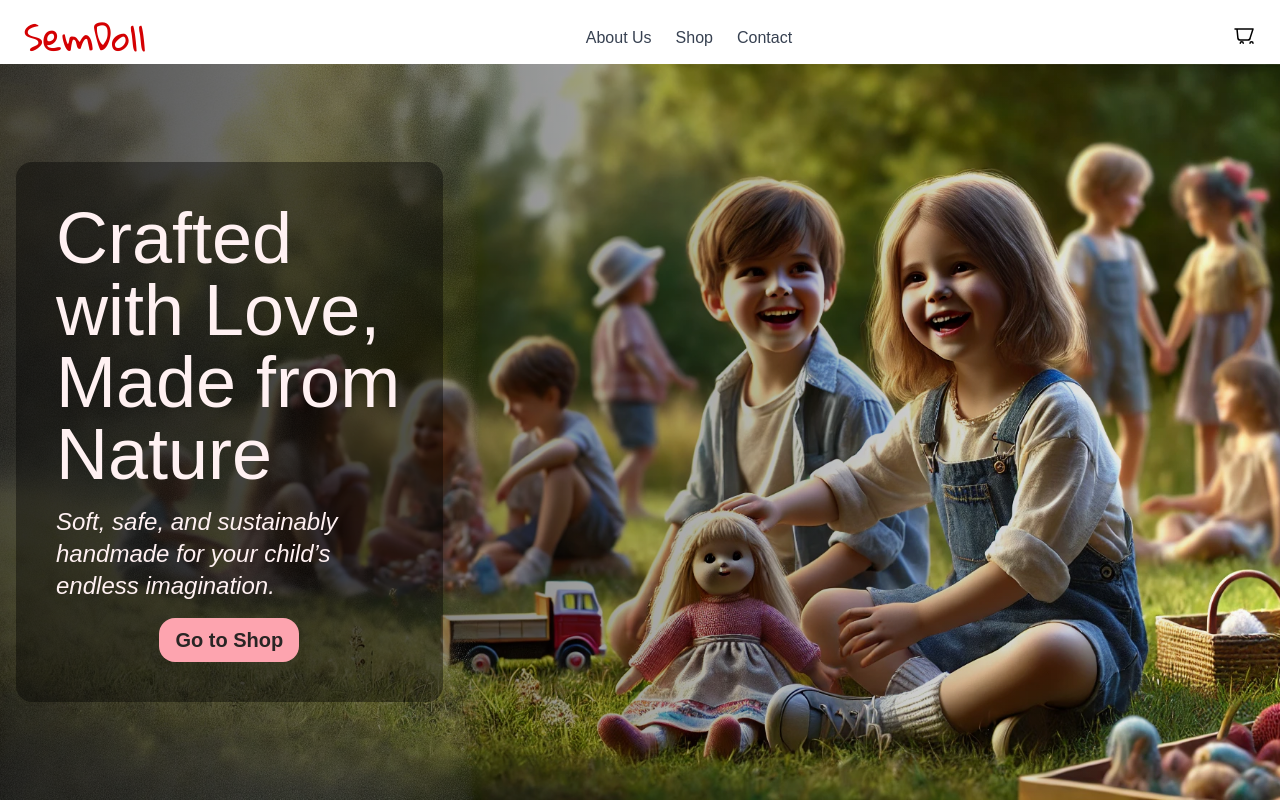
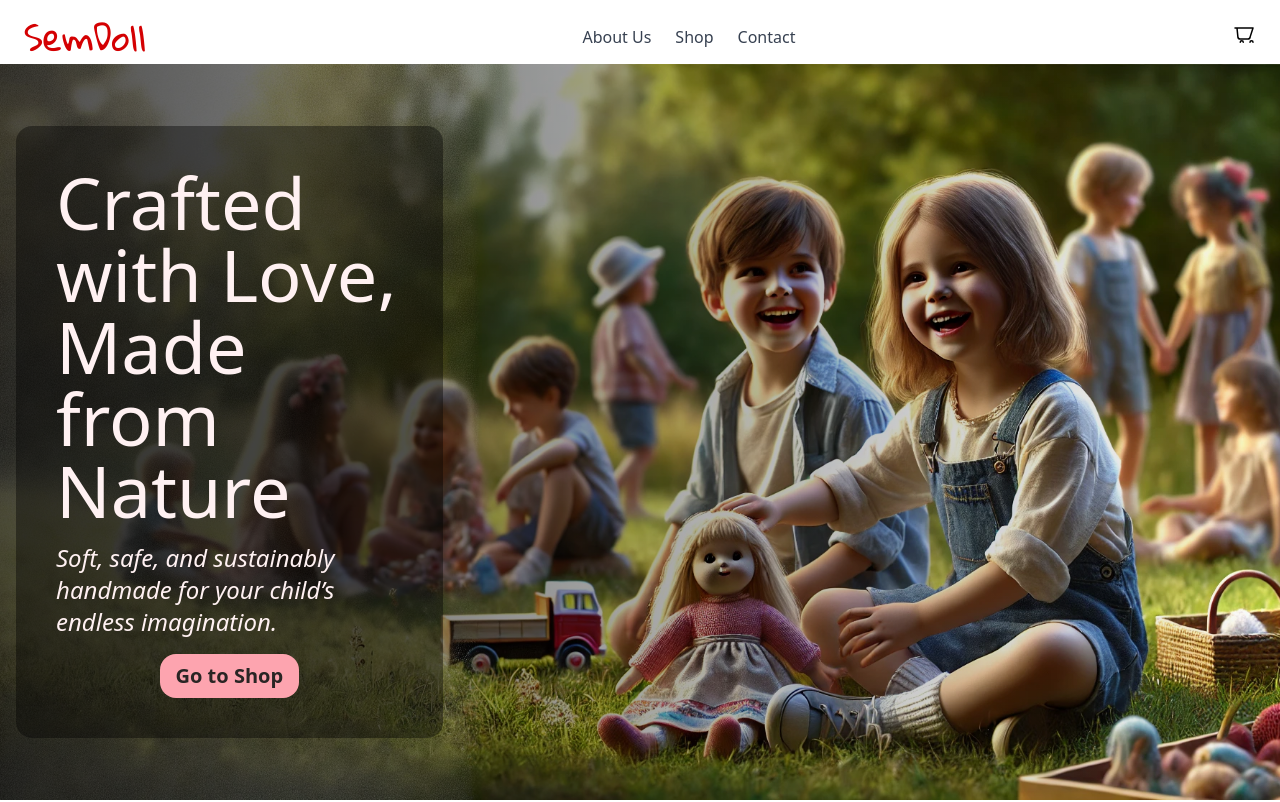
Before and after one commit to emirkaans/SemDoll, a Next.js app: page / in a window 1280 px wide. Shown: the top 802 px of the page. Built offline with nearby package versions, Linux system fonts and the light colour scheme.

Commit message:
global css update

```diff
--- a/src/app/globals.css
+++ b/src/app/globals.css
@@ -13,9 +13,3 @@
     --foreground: #ededed;
   }
 }
-
-body {
-  /* color: var(--foreground);
-  background: var(--background); */
-  font-family: Arial, Helvetica, sans-serif;
-}
```
